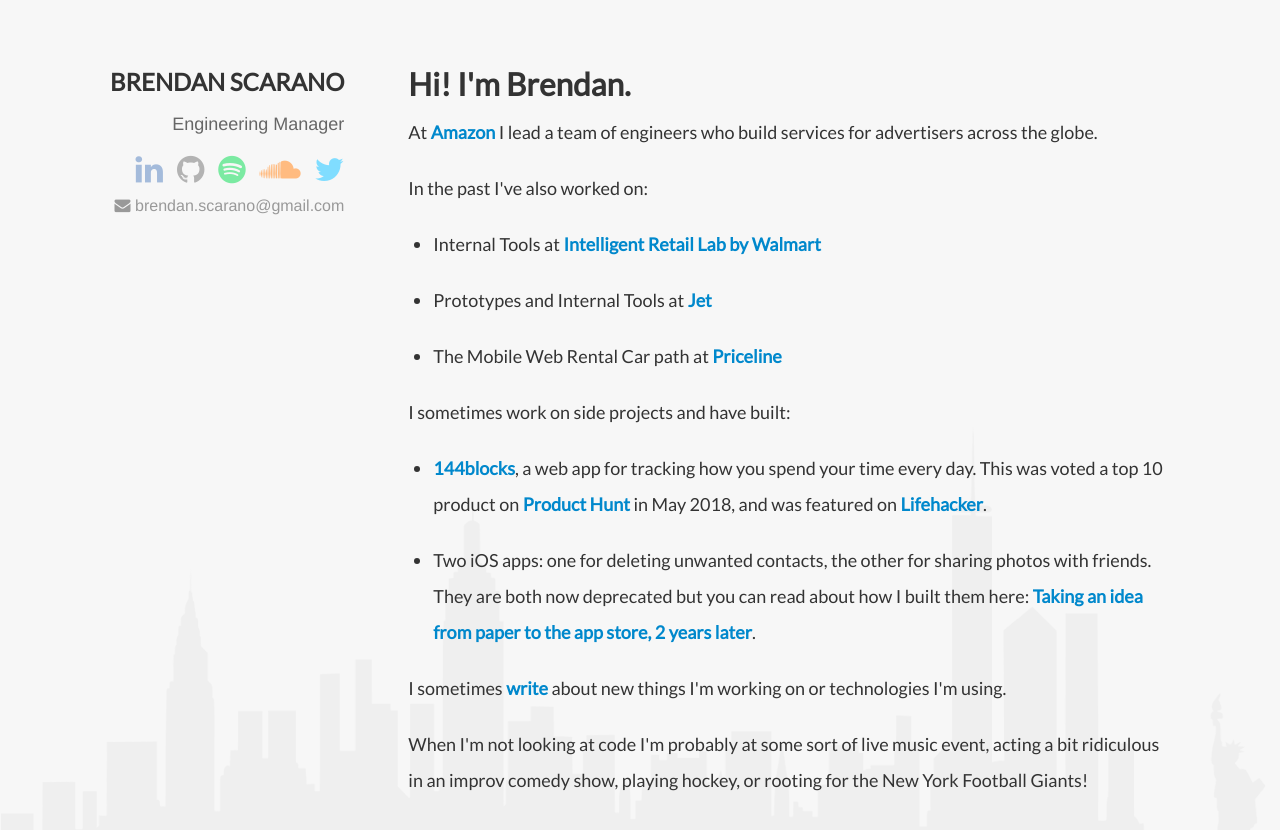
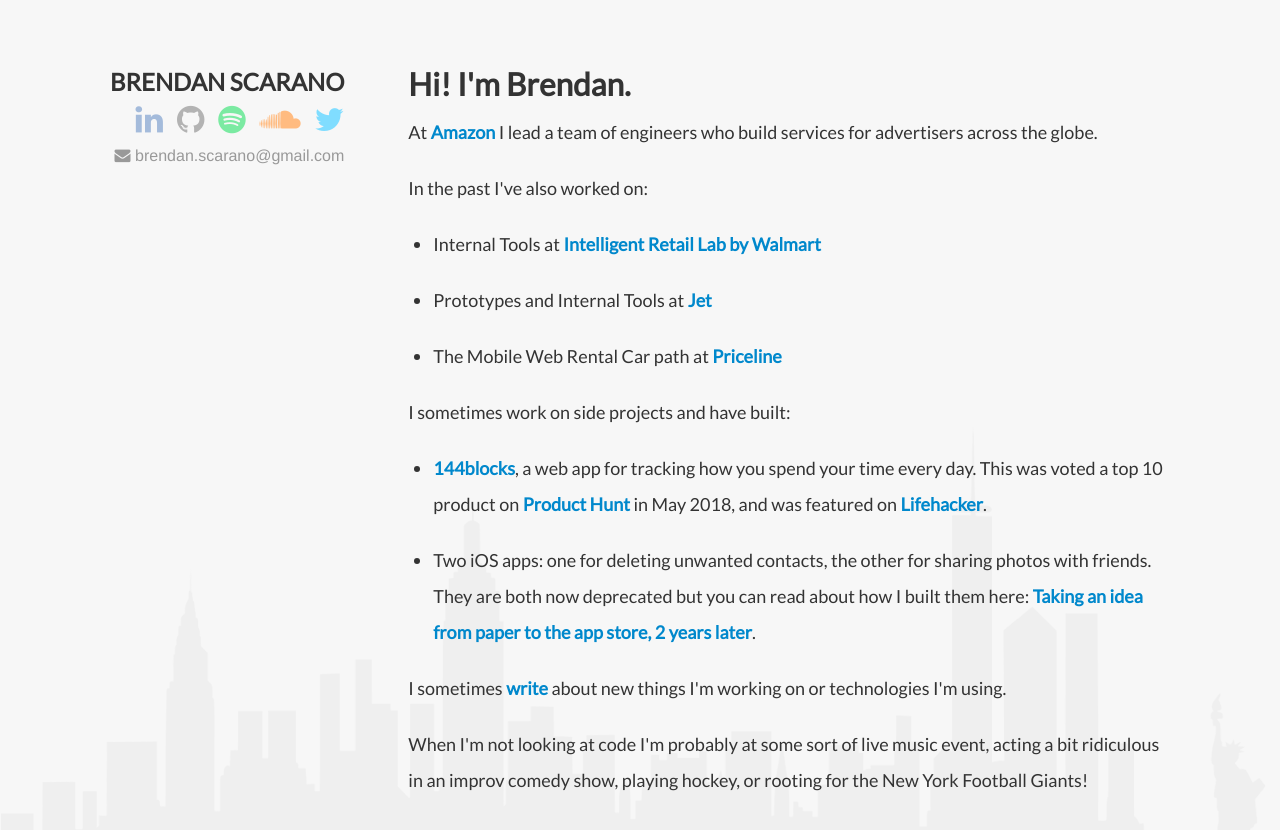
Before and after one commit to brendanscarano/brendanscarano.github.io, a Jekyll site: the page built from index.html, in a window 1280 px wide. Shown: the top 830 px of the page. Built offline with Jekyll 4.4.1, drawn with Linux system fonts in a browser that asks for light colours.

Commit message:
remove EM title

```diff
--- a/_includes/sidebar.html
+++ b/_includes/sidebar.html
@@ -1,9 +1,5 @@
 <div class="info-wrapper">
   <h1>Brendan Scarano</h1>
-
-  <div class="profession-list">
-    <h2>Engineering Manager</h2>
-  </div>
 
   <div class="contact-me-icons">
     <ul>
```
